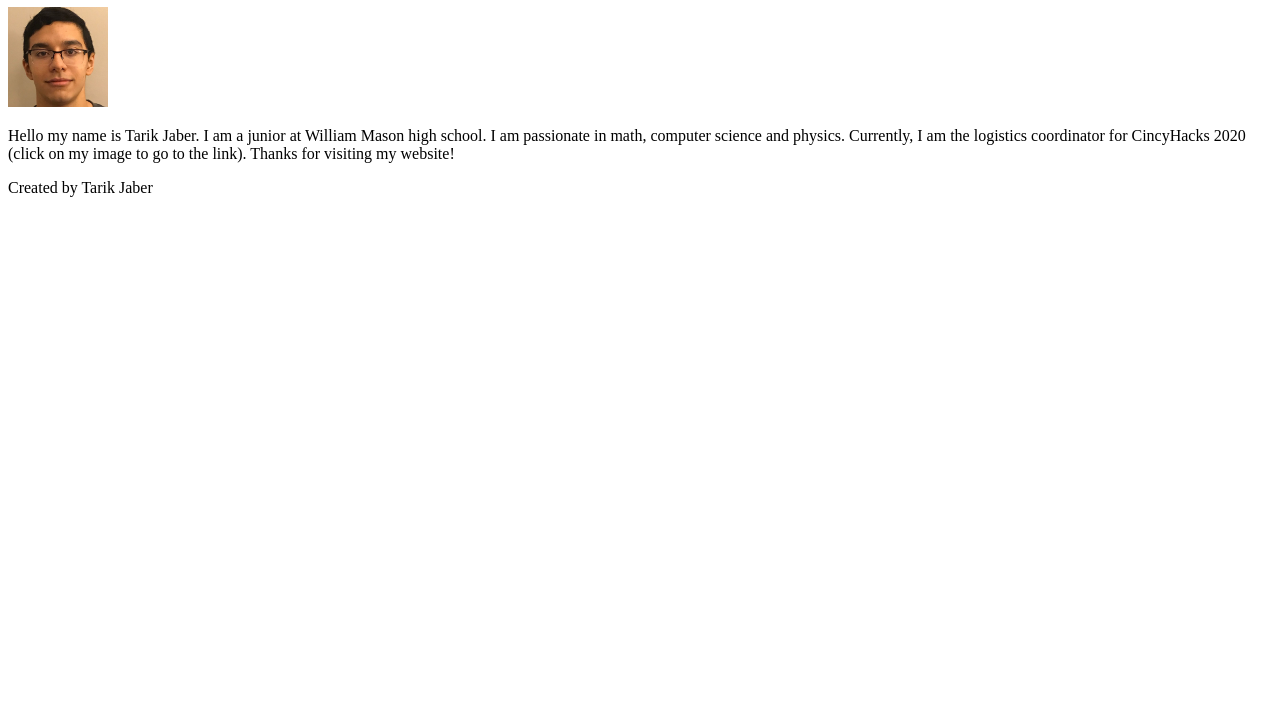
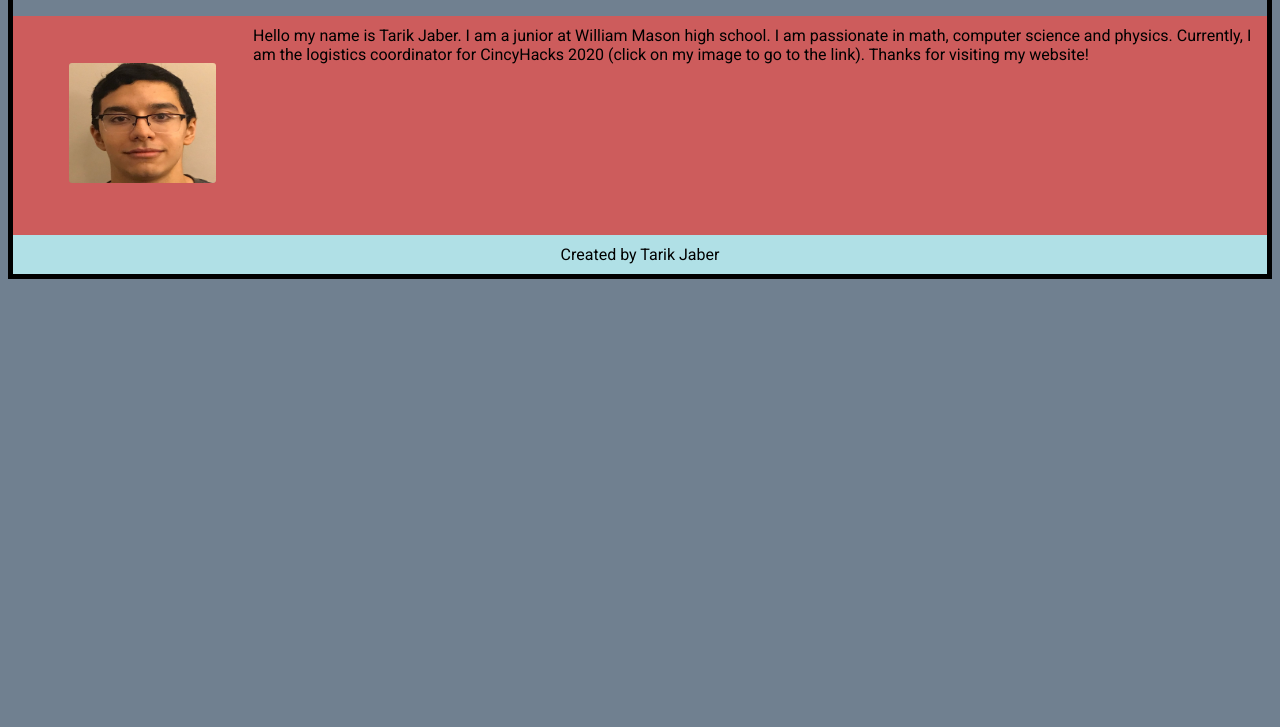
Before and after one commit to tarikjaber/tarikjaber.github.io, a plain HTML site: page index.html in a window 1280 px wide. Shown: the part 73-800 px from the top of the page. Drawn offline with Linux system fonts and the light colour scheme.

Commit message:
Updated website

```diff
--- a/index.html
+++ b/index.html
@@ -7,17 +7,18 @@
         </head>
         <body>
 
-            <h1>Tarik Jaber</h1>
+            <center style="font-family:monospace" id="title">Tarik Jaber</center>
+            <br>
 
             <div id="content">
             <a href="https://cincyhacks.com/" target="_blank">
-                <img src="tarik.jpeg" alt="Image of Tarik Jaber" width="100px">
+                <img src="tarik.jpeg" alt="Image of Tarik Jaber" width="100px" id="tarik">
             </a>
 
-            <p id="p01">Hello my name is Tarik Jaber. I am a junior at William Mason high school. I am passionate in math, computer science and physics. Currently, I am the logistics coordinator for CincyHacks 2020 (click on my image to go to the link). Thanks for visiting my website!</p>
+            <center id="p01">Hello my name is Tarik Jaber. I am a junior at William Mason high school. I am passionate in math, computer science and physics. Currently, I am the logistics coordinator for CincyHacks 2020 (click on my image to go to the link). Thanks for visiting my website!</center>
             </div>
 
-            <p id="footer">Created by Tarik Jaber</p>
+            <center id="footer">Created by Tarik Jaber</center>
 
         </body>
     </html>
--- a/style.css
+++ b/style.css
@@ -1,3 +1,73 @@
+
+
 body {
-    font-size: "90px";
+    background-color:peachpuff;
+    font-family: 'Roboto', sans-serif;
+    border: 5px solid black;
+    background-color:slategray;
 }
+
+p {
+    font-size: 100%;
+
+    /*padding: 10px;*/
+    margin: 20px;
+    float:left;
+}
+
+a {
+    margin:3%;
+    float:left;
+}
+
+h1 {
+    color:black;
+    background-color: antiquewhite;
+    height: inherit;
+    text-align: center;
+
+}
+
+#p01 {
+    color: black;
+    margin-left:5px;
+    text-align: left;
+    margin-right:5px;
+}
+
+#title {
+    background-color:antiquewhite;
+    font-size: 50px;
+}
+
+#footer {
+    clear:both;
+    background-color:powderblue;
+
+    width: inherit;
+    padding: 10px;
+}
+#content {
+    width:inherit;
+    overflow: auto;
+    padding:10px;
+    background-color:indianred;
+
+}
+#tarik{
+    float: left;
+    height: 120px;
+    margin-bottom: 5px;
+    margin-left: 9px;
+    position: relative;
+    resize:inherit;
+    width: 147px;
+    background-color: rgba(0, 0, 0, 0.5);
+    border-radius: 3px;
+    line-height:120px;
+    text-align:center;
+}
+
+hr {
+
+}
```
